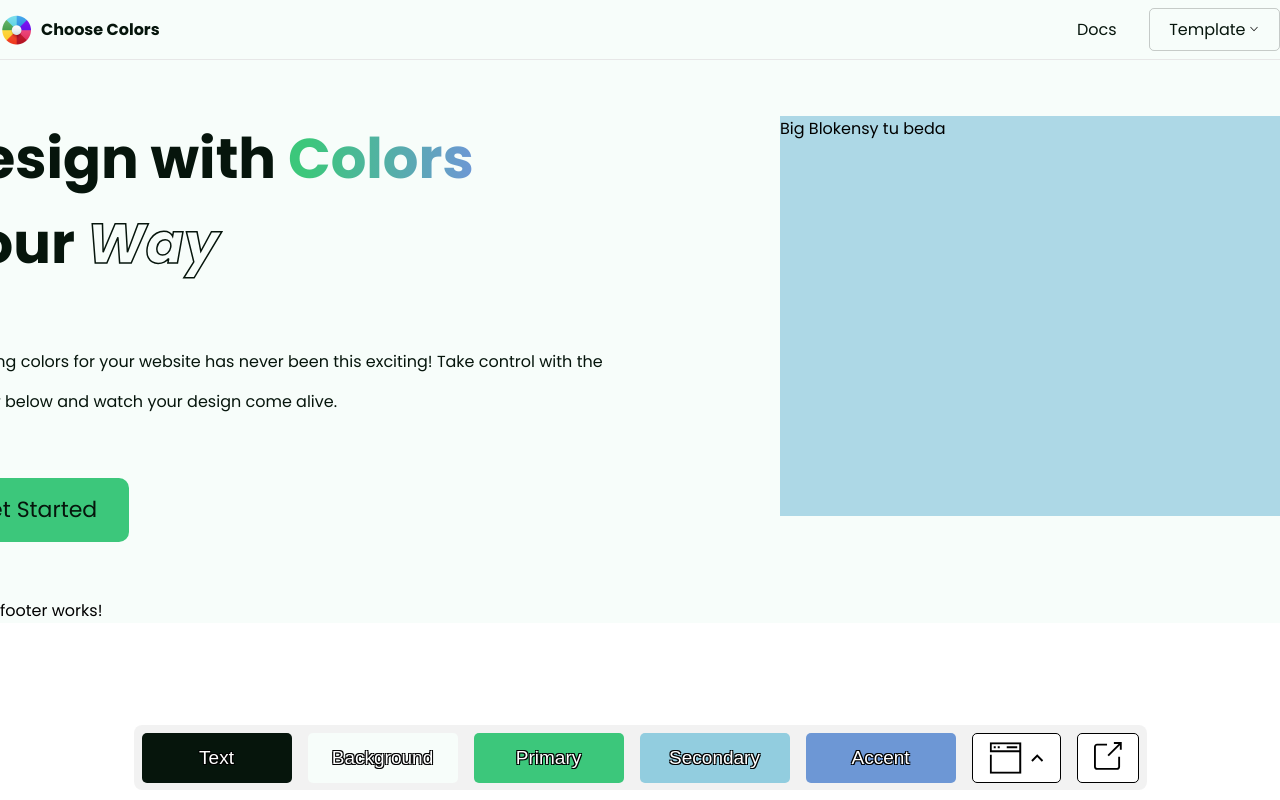
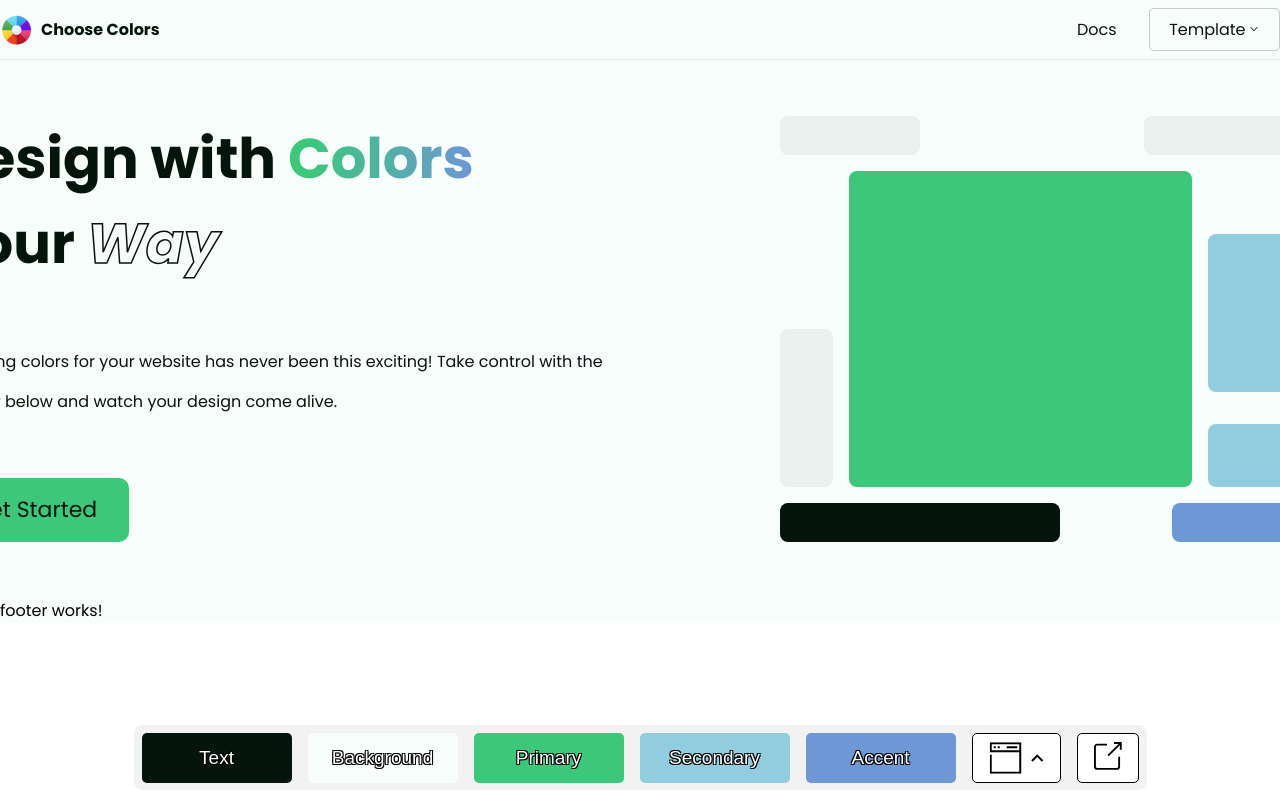
Before and after one commit to Lexsak/choose-color, an Angular app: page / in a window 1280 px wide. Shown: the top 800 px of the page. Built offline with nearby package versions, Linux system fonts and the light colour scheme.

Commit message:
hero-blocks

```diff
--- a/src/app/pages/home/home.component.css
+++ b/src/app/pages/home/home.component.css
@@ -4,6 +4,7 @@
   width: 100%;
 }
 
+/* Text */
 .hero-text {
   display: flex;
   flex-direction: column;
@@ -47,8 +48,121 @@ p {
   backface-visibility: hidden;
 }
 
+/* Blocks */
+
 .hero-blocks {
   width: 40%;
-  height: 400px;
-  background-color: lightblue;
+  height: auto;
+  display: flex;
+  flex-direction: column;
+  justify-content: center;
+  align-items: center;
+  gap: 1rem;
 }
+
+/* Blocks First Line */
+.first-line {
+  display: flex;
+  width: 100%;
+  height: 10%;
+}
+#first-line1 {
+  background-color: var(--black-05);
+  width: 25%;
+  border-radius: 8px;
+}
+#first-line2 {
+  background-color: transparent;
+  width: 40%;
+  border-radius: 8px;
+}
+#first-line3 {
+  background-color: var(--black-05);
+  width: 35%;
+  border-radius: 8px;
+}
+
+/* Blocks Second Line */
+.second-line {
+  display: flex;
+  width: 100%;
+  height: 80%;
+  gap: 1rem;
+}
+.second-line1-blocks {
+  width: 10%;
+  height: 100%;
+}
+#second-line1-blocks1 {
+  background-color: transparent;
+  width: 100%;
+  height: 50%;
+  border-radius: 8px;
+}
+#second-line1-blocks2 {
+  background-color: var(--black-05);
+  width: 100%;
+  height: 50%;
+  border-radius: 8px;
+}
+
+.second-line2 {
+  background-color: #3cc77b;
+  width: 65%;
+  height: 100%;
+  border-radius: 8px;
+}
+
+.second-line3-blocks {
+  width: 25%;
+  height: 100%;
+}
+#second-line3-blocks1 {
+  background-color: transparent;
+  width: 100%;
+  height: 20%;
+  border-radius: 8px;
+}
+#second-line3-blocks2 {
+  background-color: #92cddf;
+  width: 100%;
+  height: 50%;
+  border-radius: 8px;
+}
+#second-line3-blocks3 {
+  background-color: transparent;
+  width: 100%;
+  height: 10%;
+  border-radius: 8px;
+}
+#second-line3-blocks4 {
+  background-color: #92cddf;
+  width: 100%;
+  height: 20%;
+  border-radius: 8px;
+}
+
+/* Blocks Third Line */
+.third-line {
+  display: flex;
+  width: 100%;
+  height: 10%;
+}
+
+#third-line1 {
+  background-color: #06150c;
+  width: 50%;
+  border-radius: 8px;
+}
+
+#third-line2 {
+  background-color: transparent;
+  width: 20%;
+  border-radius: 8px;
+}
+
+#third-line3 {
+  background-color: #6d97d5;
+  width: 30%;
+  border-radius: 8px;
+}
--- a/src/app/pages/home/home.component.html
+++ b/src/app/pages/home/home.component.html
@@ -25,6 +25,33 @@
   </div>
 
   <div class="hero-blocks">
-    <div>Big Blokensy tu beda</div>
+    <!-- first line blocks -->
+    <div class="first-line">
+      <div id="first-line1"></div>
+      <div id="first-line2"></div>
+      <div id="first-line3"></div>
+    </div>
+
+    <!-- second line blocks -->
+    <div class="second-line">
+      <div class="second-line1-blocks">
+        <div id="second-line1-blocks1"></div>
+        <div id="second-line1-blocks2"></div>
+      </div>
+      <div class="second-line2" [style.background-color]="getPrimaryColor()"></div>
+      <div class="second-line3-blocks">
+        <div id="second-line3-blocks1"></div>
+        <div id="second-line3-blocks2" [style.background-color]="getSecondaryColor()"></div>
+        <div id="second-line3-blocks3"></div>
+        <div id="second-line3-blocks4" [style.background-color]="getSecondaryColor()"></div>
+      </div>
+    </div>
+
+    <!-- third line blocks -->
+    <div class="third-line">
+      <div id="third-line1" [style.background-color]="getTextColor()"></div>
+      <div id="third-line2"></div>
+      <div id="third-line3" [style.background-color]="getAccentColor()"></div>
+    </div>
   </div>
 </div>
```
